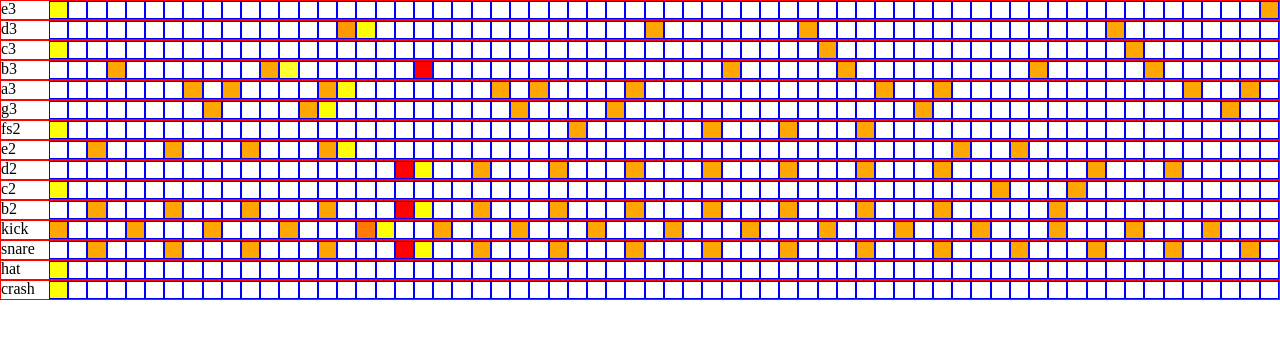
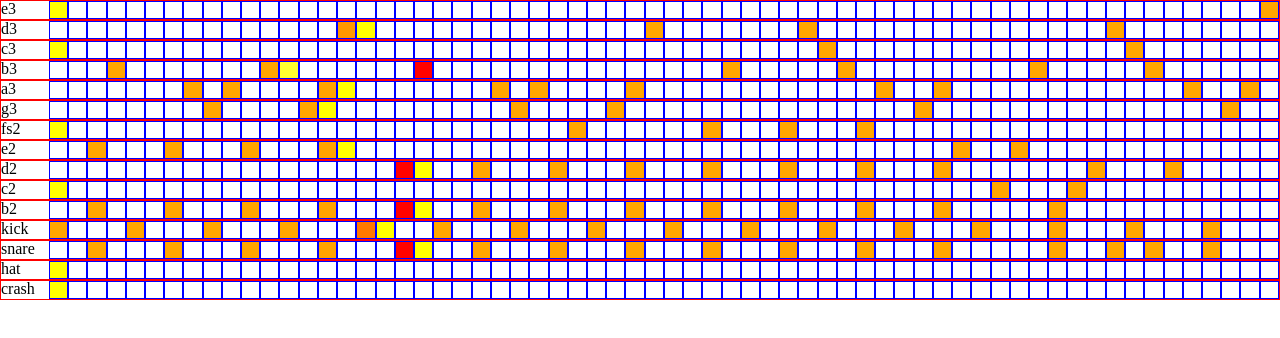
Before and after one commit to hanhee-song/marble_machine, a React (Create React App) app: page / in a window 1280 px wide. Shown: the top 338 px of the page. Built offline with nearby package versions, Linux system fonts and the light colour scheme.

Commit message:
fix drum pattern

```diff
--- a/src/classes/drums.js
+++ b/src/classes/drums.js
@@ -16,9 +16,14 @@ class Drums extends Instrument {
   }
 
   initializeMarble() {
-    for (let i = 0; i < 16; i++) {
+    for (let i = 0; i < 12; i++) {
       this.addNote("snare", 8 * i + 4);
     }
+    this.addNote("snare", 104);
+    this.addNote("snare", 110);
+    this.addNote("snare", 114);
+    this.addNote("snare", 120);
+
     for (let i = 0; i < 16; i++) {
       this.addNote("kick", 8 * i);
     }
```
